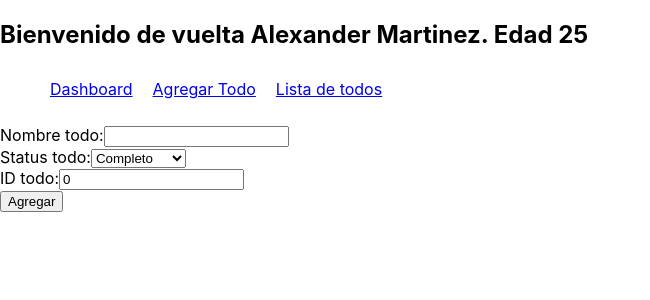
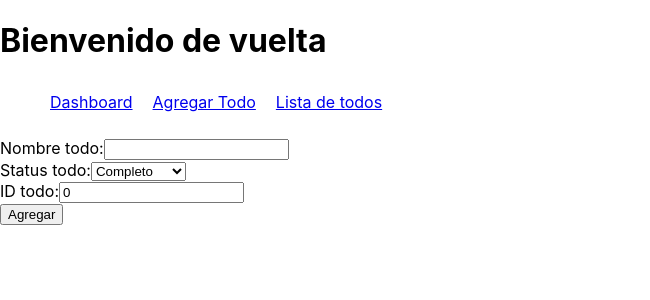
Before and after one commit to Alfredo08/todos-app-hooks, a React (Create React App) app: page /todo/nuevo in a window 1280 px wide. Shown: the top 300 px of the page, without its empty margins (0-650 px from the left). Built offline with nearby package versions, Linux system fonts and the light colour scheme; no server answers.

Commit message:
Conectando con servidor

```diff
--- a/package.json
+++ b/package.json
@@ -6,6 +6,7 @@
     "@testing-library/jest-dom": "^5.16.2",
     "@testing-library/react": "^12.1.4",
     "@testing-library/user-event": "^13.5.0",
+    "axios": "^0.26.1",
     "react": "^17.0.2",
     "react-dom": "^17.0.2",
     "react-router-dom": "^5.3.0",
--- a/src/App.js
+++ b/src/App.js
@@ -1,35 +1,33 @@
-import {useState} from 'react';
+import {useState, useEffect} from 'react';
+import axios from 'axios';
 import './App.css';
 import ListaTodos from './Componentes/ListaTodos/ListaTodos';
 import FormularioTodo from './Componentes/FormularioTodo/FormularioTodo';
-import {BrowserRouter, Link, Route, Switch} from 'react-router-dom';
+import {Route, Switch, withRouter} from 'react-router-dom';
 import DetalleTodo from './Componentes/DetalleTodo/DetalleTodo';
+import SeleccionUsuario from './Componentes/SeleccionUsuario/SeleccionUsuario';
 
-function App() {
-  const todosIniciales = [{
-    nombre : 'Aprender componentes de tipo clase.',
-    status : 'En progreso',
-    id : 123
-  },
-  {
-    nombre : 'Aprender eventos en React.',
-    status : 'En progreso',
-    id : 456
-  }];
-
+function App( props ) {
   const todoNuevoInicial = {
     nombre : '',
     status : '',
     id : 0
   };
 
-  const [nombre, setNombre] = useState( 'Alexander' );
-  const [apellido, setApellido] = useState( 'Martinez' );
-  const [edad, setEdad] = useState( 25 );
-  const [todos, setTodos] = useState( todosIniciales );
+  const [nombre, setNombre] = useState( '' );
+  const [apellido, setApellido] = useState( '' );
+  const [nombreUsuario, setNombreUsuario] = useState( '' );
+  const [usuarios, setUsuarios] = useState( [] );
+  const [todos, setTodos] = useState( [] );
   const [nuevoTodo, setNuevoTodo] = useState( todoNuevoInicial );
 
   const actualizarTodo = ( idTodo, statusNuevo ) => {
+    const datosActualizar = {
+      id: idTodo,
+      status : statusNuevo
+    };
+    axios.put( 'http://localhost:8080/api/todo/actualizar', datosActualizar )
+      .then( response => {
         let todosActualizados = [...todos];
         for( let i = 0; i < todosActualizados.length; i ++ ){
           if( todosActualizados[i].id === idTodo ){
@@ -37,12 +35,22 @@ function App() {
           }
         }
         setTodos( (todosPrev) => todosActualizados );
+      })
+
   }
 
   const agregarNuevoTodo = (event) => {
     event.preventDefault();
+    const ajusteNuevoTodo = {
+      ...nuevoTodo,
+      nombreUsuario
+    }
 
-    setTodos( (todosPrev) => [...todosPrev, nuevoTodo] );
+    axios.post( 'http://localhost:8080/api/todo/nuevo', ajusteNuevoTodo )
+      .then( response => {
+        setTodos( (todosPrev) => [...todosPrev, response.data] );
+
+      })
     setNuevoTodo( (todoNuevoPrev) => todoNuevoInicial );
   }
 
@@ -53,40 +61,62 @@ function App() {
     });
   }
 
+  const seleccionarUsuario = ( event ) => {
+    event.preventDefault();
+    setNombreUsuario( (nombrePrev) => event.target.nombreUsuario.value );
+    props.history.push( '/todos' );
+  }
+
+  useEffect( () => {
+    if( nombreUsuario !== '' ){
+      axios.get( `http://localhost:8080/api/usuario/getById/${nombreUsuario}` )
+        .then( response => {
+          setTodos( (todosPrev) => response.data.todos );
+        });
+    }
+  }, [nombreUsuario]);
+
+  useEffect( () => {
+    axios.get( 'http://localhost:8080/api/usuario/getAll' )
+      .then( response => {
+        const listaUsuarios = response.data.map( (usuario, index) => {
+          return {
+            nombre : usuario.nombre,
+            apellido : usuario.apellido,
+            nombreUsuario : usuario.nombreUsuario
+          }
+        });
+        setUsuarios( (usuariosPrev) => listaUsuarios );
+
+      });
+  }, []);
   return (
-    <BrowserRouter>
-        <h2>
-          Bienvenido de vuelta {nombre} {apellido}. Edad {edad}
-        </h2>
-        <ul className="navegacion">
-          <li className="opcion">
-            <Link to="/"> Dashboard </Link>
-          </li>
-          <li className="opcion">
-            <Link to="/todo/nuevo"> Agregar Todo </Link>
-          </li>
-          <li className="opcion">
-            <Link to="/todos"> Lista de todos </Link>
-          </li>
-        </ul>
-
+    <div>
         <Switch>
+          <Route exact path="/" render={ (routeProps) => <SeleccionUsuario usuarios={usuarios}
+                                                      seleccionarUsuario={seleccionarUsuario}
+                                                      {...routeProps} /> } />
           <Route path="/todo/nuevo"
                render={ (routeProps) => <FormularioTodo agregarNuevoTodo={agregarNuevoTodo}
                                               nuevoTodo={nuevoTodo}
+                                              nombreUsuario={nombreUsuario}
                                               actualizaCampoNuevoTodo={actualizaCampoNuevoTodo}
+                                              usuarios={usuarios}
                                               {...routeProps}/>} />
           <Route path="/todos" render={ (routeProps) => <ListaTodos todos={todos}
                                                           actualizarTodo={actualizarTodo}
+                                                          nombreUsuario={nombreUsuario}
                                                           {...routeProps}/>} />
-          <Route path="/todo/:identificador" render={ (routeProps) => <DetalleTodo {...routeProps} todos={todos} />} />
+          <Route path="/todo/:identificador" render={ (routeProps) => <DetalleTodo {...routeProps}
+                                                  todos={todos}
+                                                  nombreUsuario={nombreUsuario} />} />
         </Switch>
 
 
-    </BrowserRouter>
+    </div>
   );
 
 
 }
 
-export default App;
+export default withRouter(App);
--- a/src/Componentes/DetalleTodo/DetalleTodo.js
+++ b/src/Componentes/DetalleTodo/DetalleTodo.js
@@ -1,11 +1,13 @@
-import Todo
- from "../Todo/Todo";
+import Todo from "./../Todo/Todo";
+import Navegacion from './../Navegacion/Navegacion';
+
 function DetalleTodo( props ){
 
     const todoSeleccionado = props.todos.find( (todo, indice) => todo.id === Number(props.match.params.identificador) );
 
     return(
         <div>
+            <Navegacion nombreUsuario={props.nombreUsuario}/>
             {
                 (todoSeleccionado) ? <Todo todo={todoSeleccionado} /> : <div> Todo no encontrado </div>
             }
--- a/src/Componentes/FormularioTodo/FormularioTodo.js
+++ b/src/Componentes/FormularioTodo/FormularioTodo.js
@@ -1,7 +1,10 @@
+import Navegacion from './../Navegacion/Navegacion';
 
 function FormularioTodo( props ){
     console.log( props );
     return(
+      <div>
+        <Navegacion nombreUsuario={props.nombreUsuario}/>
         <form onSubmit={props.agregarNuevoTodo}>
             <div>
               <label htmlFor="nombreTodo">
@@ -30,10 +33,12 @@ function FormularioTodo( props ){
                     value={props.nuevoTodo.id}
                     onChange={(event) => props.actualizaCampoNuevoTodo('id', Number(event.target.value))} />
             </div>
+
             <button type="submit">
               Agregar
             </button>
         </form>
+      </div>
     )
 }
 
--- a/src/Componentes/ListaTodos/ListaTodos.js
+++ b/src/Componentes/ListaTodos/ListaTodos.js
@@ -1,11 +1,14 @@
 import Todo from "../Todo/Todo";
+import Navegacion from './../Navegacion/Navegacion';
 
 function ListaTodos( props ){
     return(
         <div>
+            <Navegacion nombreUsuario={props.nombreUsuario}/>
             <h3>
                 Lista de pendientes
             </h3>
+
             <div className="lista_todos">
             {
                 props.todos.map( (todo, indice) => {
--- /dev/null
+++ b/src/Componentes/Navegacion/Navegacion.js
@@ -0,0 +1,24 @@
+import {Link} from 'react-router-dom';
+
+function Navegacion( props ){
+    return(
+      <div>
+        <h1>
+          Bienvenido de vuelta {props.nombreUsuario}
+        </h1>
+        <ul className="navegacion">
+          <li className="opcion">
+            <Link to="/"> Dashboard </Link>
+          </li>
+          <li className="opcion">
+            <Link to="/todo/nuevo"> Agregar Todo </Link>
+          </li>
+          <li className="opcion">
+            <Link to="/todos"> Lista de todos </Link>
+          </li>
+        </ul>
+      </div>
+    );
+}
+
+export default Navegacion;
--- /dev/null
+++ b/src/Componentes/SeleccionUsuario/SeleccionUsuario.js
@@ -0,0 +1,31 @@
+
+function SeleccionUsuario( props ){
+    /*
+        const redireccionAListaTodos = ( event ) => {
+        props.seleccionarUsuario( event );
+        props.history.push( '/todos' );
+    }*/
+    return(
+        <form onSubmit={props.seleccionarUsuario} >
+            <label htmlFor="nombreUsuario">
+                Por favor selecciona tu usuario
+            </label>
+            <select id="nombreUsuario" name="nombreUsuario">
+                {
+                    props.usuarios.map( (usuario, index) => {
+                        return (
+                            <option value={usuario.nombreUsuario} key={'usuario_' + index}>
+                                {usuario.nombre} {usuario.apellido}
+                            </option>
+                        );
+                    })
+                }
+            </select>
+            <button type="submit">
+                Seleccionar
+            </button>
+        </form>
+    )
+}
+
+export default SeleccionUsuario;
--- a/src/index.js
+++ b/src/index.js
@@ -1,6 +1,7 @@
 import React from 'react';
 import ReactDOM from 'react-dom';
+import {BrowserRouter} from 'react-router-dom';
 import './index.css';
 import App from './App';
 
-ReactDOM.render(<App />, document.getElementById('root') );
+ReactDOM.render( <BrowserRouter> <App /> </BrowserRouter>, document.getElementById('root') );
```
Also changed, not shown: 1 other file (tests, documents, lock files or other folders). Lines whose indentation alone changed are shown as unchanged.
